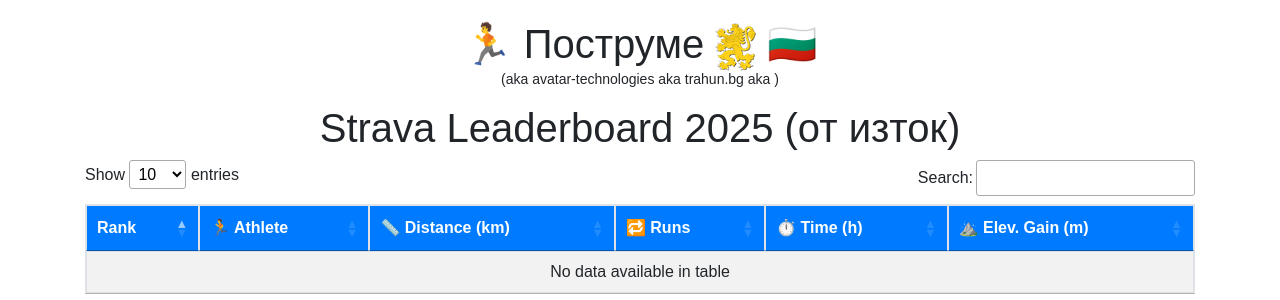
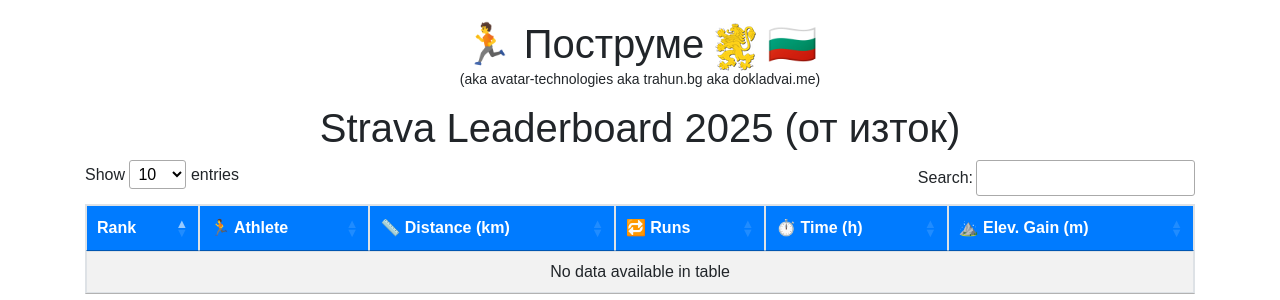
Before and after one commit to ipgur/strava-flask-leaderboard, a Flask app: page / in a window 1280 px wide. Shown: the top 300 px of the page. Run offline with Flask 3, Linux system fonts and the light colour scheme; some libraries are stand-ins or nearby versions.

Commit message:
Code beautifications

```diff
--- a/templates/home.html
+++ b/templates/home.html
@@ -89,7 +89,7 @@
 
     <h1>🏃 Поструме <img src="{{ url_for('static', filename='lav_header.png') }}" alt="BG Lion" class="h-8 inline-block" /> 🇧🇬
 
-        <p style="font-size: 14px">(aka avatar-technologies aka trahun.bg aka <dokladvai class="me"></dokladvai>)</p> Strava Leaderboard {{ current_year }} (от изток)</h1>
+        <p style="font-size: 14px">(aka avatar-technologies aka trahun.bg aka dokladvai.me)</p> Strava Leaderboard {{ current_year }} (от изток)</h1>
 
     <div class="container">
         <table id="statsTable" class="table table-bordered table-striped">
```
